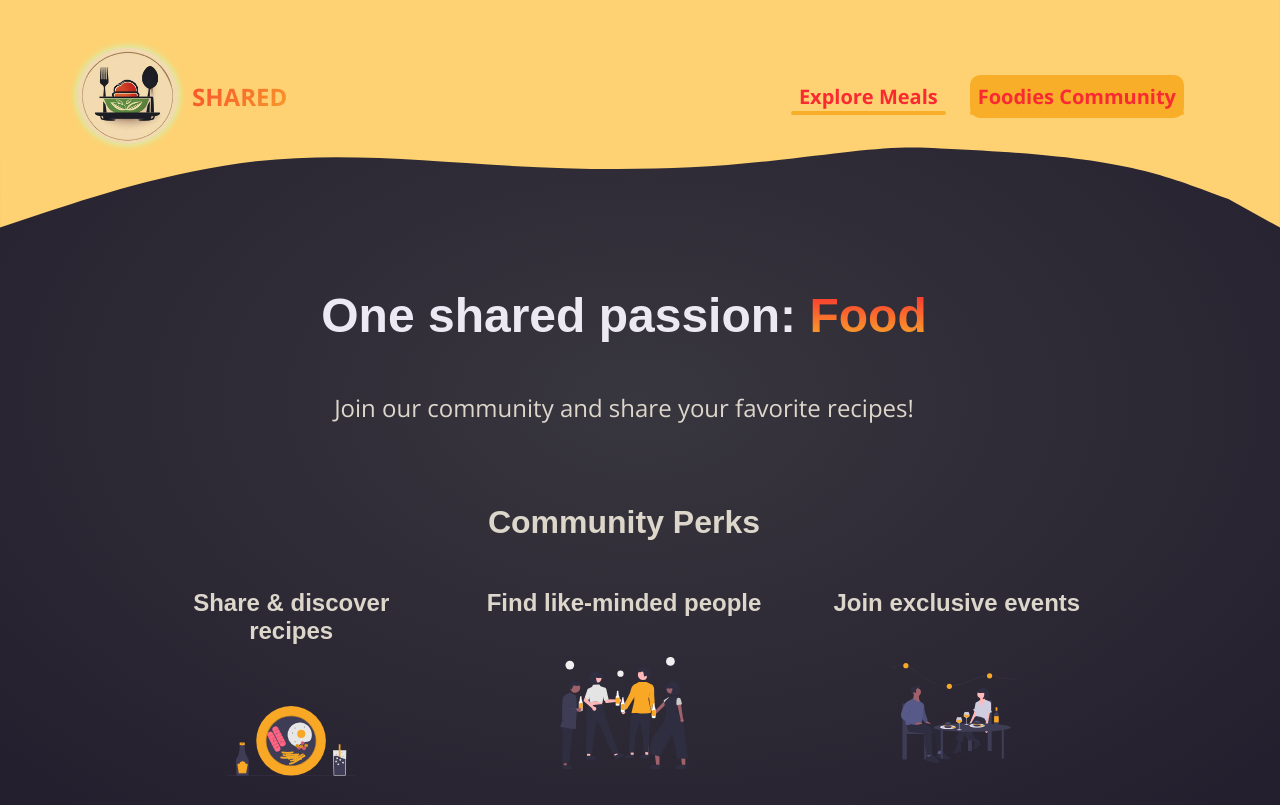
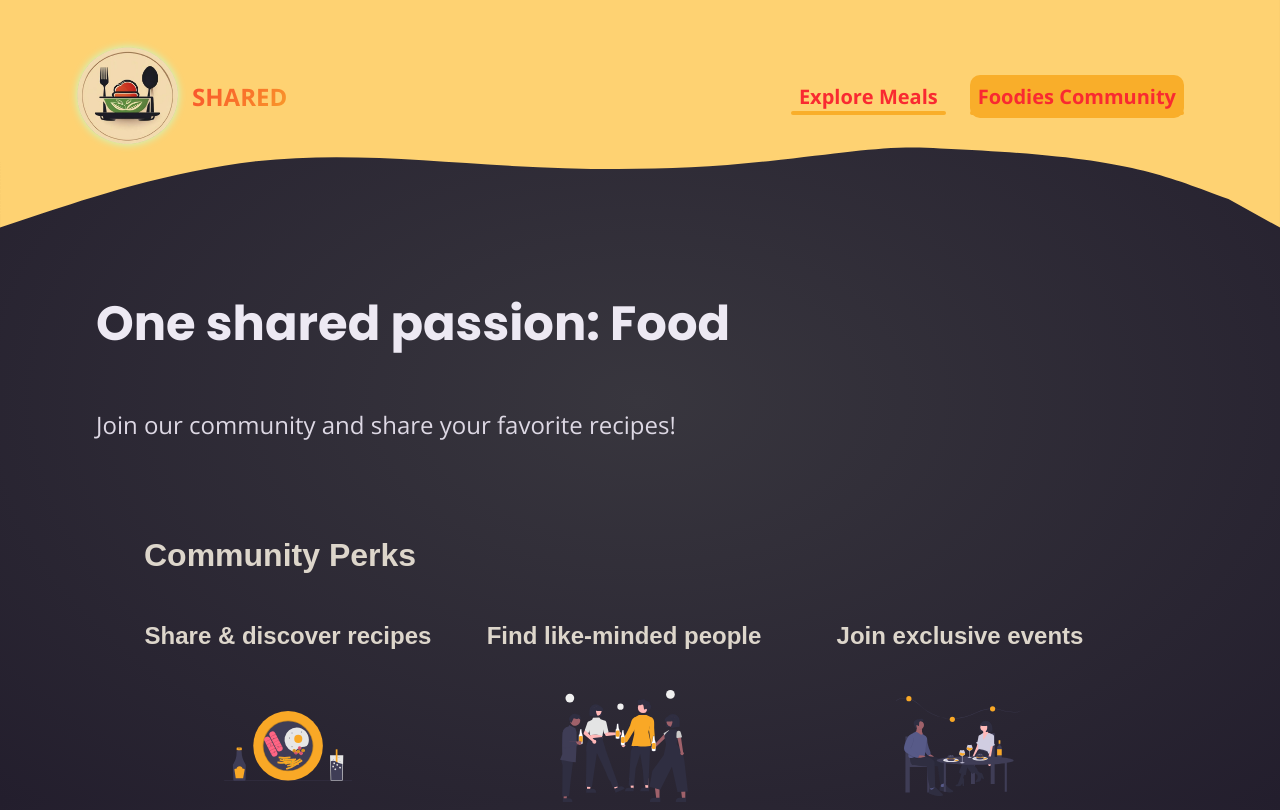
Before and after one commit to dorahs71/next-shared, a Next.js app: page /community in a window 1280 px wide. Built offline with nearby package versions, Linux system fonts and the light colour scheme.

Commit message:
fix: move repeated css to global css

```diff
--- a/app/community/page.module.css
+++ b/app/community/page.module.css
@@ -1,43 +1,8 @@
-.header {
-    gap: 3rem;
-    margin: 3rem auto 5rem auto;
-    width: 90%;
-    max-width: 75rem;
-    color: #ddd6cb;
-    font-size: 1.5rem;
-    text-align: center;
-}
-
-.header h1 {
-    font-family: 'Montserrat', sans-serif;
-}
-
-.highlight {
-    background: linear-gradient(#f92a31, #f9ae2a);
-    background-clip: text;
-    -webkit-background-clip: text;
-    -webkit-text-fill-color: transparent;
-}
-
-.main {
-    width: 90%;
-    margin: 0 auto;
-    text-align: center;
-}
-
-.main h2 {
-    font-family: 'Montserrat', sans-serif;
-    font-size: 2rem;
-    margin-bottom: 3rem;
-    color: #ddd6cb;
-}
-
 .perks {
     display: grid;
     grid-template-columns: repeat(3, 1fr);
     gap: 3rem;
     list-style: none;
-    margin: 3rem 0;
     padding: 0;
 }
 
--- a/app/globals.css
+++ b/app/globals.css
@@ -28,6 +28,13 @@ h1 {
     font-family: 'Poppins', sans-serif;
 }
 
+h2 {
+    font-family: 'Montserrat', sans-serif;
+    font-size: 2rem;
+    margin-bottom: 3rem;
+    color: #ddd6cb;
+}
+
 p {
     font-size: 1.5rem;
 }
@@ -37,11 +44,35 @@ p a {
     padding-bottom: 0.05rem;
 }
 
+.header {
+    gap: 3rem;
+    color: #ddd6cb;
+    font-size: 1.5rem;
+    margin-bottom: 5rem;
+    text-align: center;
+}
+
+.header h1 {
+    font-family: 'Montserrat', sans-serif;
+}
+
+.header p {
+    margin: 0;
+}
+
+.highlight {
+    background: linear-gradient(#f92a31, #f9ae2a);
+    background-clip: text;
+    -webkit-background-clip: text;
+    -webkit-text-fill-color: transparent;
+}
+
 .cta {
     font-size: 1.5rem;
     display: flex;
     gap: 1rem;
     align-items: center;
+    justify-content: center;
 }
 
 .cta a {
--- a/app/meals/page.module.css
+++ /dev/null
@@ -1,32 +0,0 @@
-.header {
-    gap: 3rem;
-    color: #ddd6cb;
-    font-size: 1.5rem;
-    margin-bottom: 5rem;
-}
-
-.header h1 {
-    font-family: 'Montserrat', sans-serif;
-}
-
-.highlight {
-    background: linear-gradient(#f92a31, #f9ae2a);
-    background-clip: text;
-    -webkit-background-clip: text;
-    -webkit-text-fill-color: transparent;
-}
-
-.header p {
-    margin: 0;
-}
-
-.cta a {
-    display: inline-block;
-    margin-top: 1rem;
-    padding: 0.5rem 1rem;
-    border-radius: 0.5rem;
-    background: #f92a31;
-    color: #ffffff;
-    font-weight: bold;
-    text-decoration: none;
-}
--- a/app/meals/share/page.module.css
+++ b/app/meals/share/page.module.css
@@ -1,22 +1,6 @@
-.header {
-    gap: 3rem;
-    color: #ddd6cb;
-    font-size: 1.5rem;
-}
-
-.header h1 {
-    font-family: 'Montserrat', sans-serif;
-}
-
-.highlight {
-    background: linear-gradient(180deg, #f9572a, #ff8a05);
-    background-clip: text;
-    -webkit-background-clip: text;
-    -webkit-text-fill-color: transparent;
-}
-
 .form {
-    max-width: 50rem;
+    display: flex;
+    flex-direction: column;
 }
 
 .form label {
@@ -70,6 +54,7 @@
     border-radius: 0.5rem;
     cursor: pointer;
     font: inherit;
+    font-weight: bold;
     font-size: 1.25rem;
     box-shadow: 0 2px 5px rgba(0, 0, 0, 0.3);
 }
```
